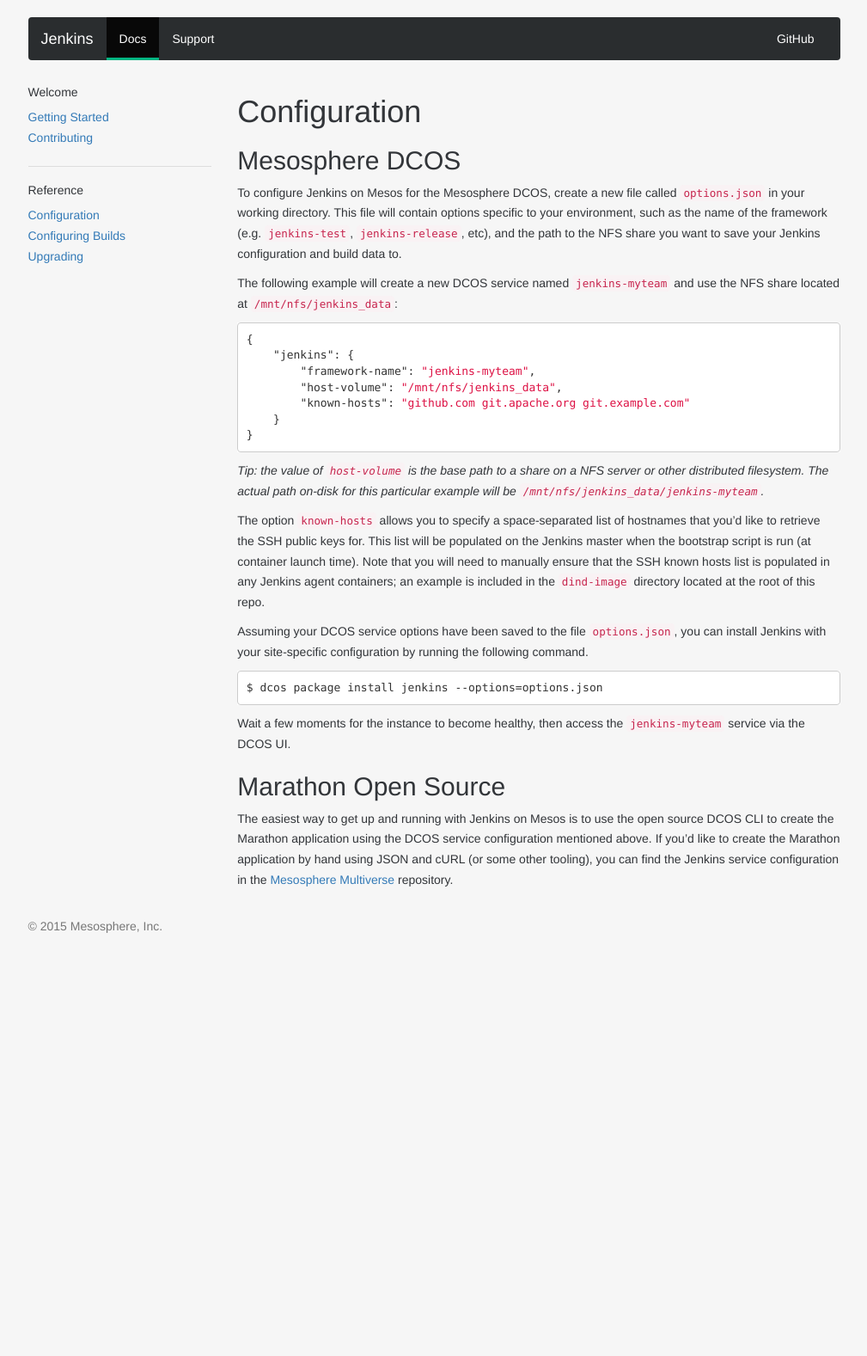
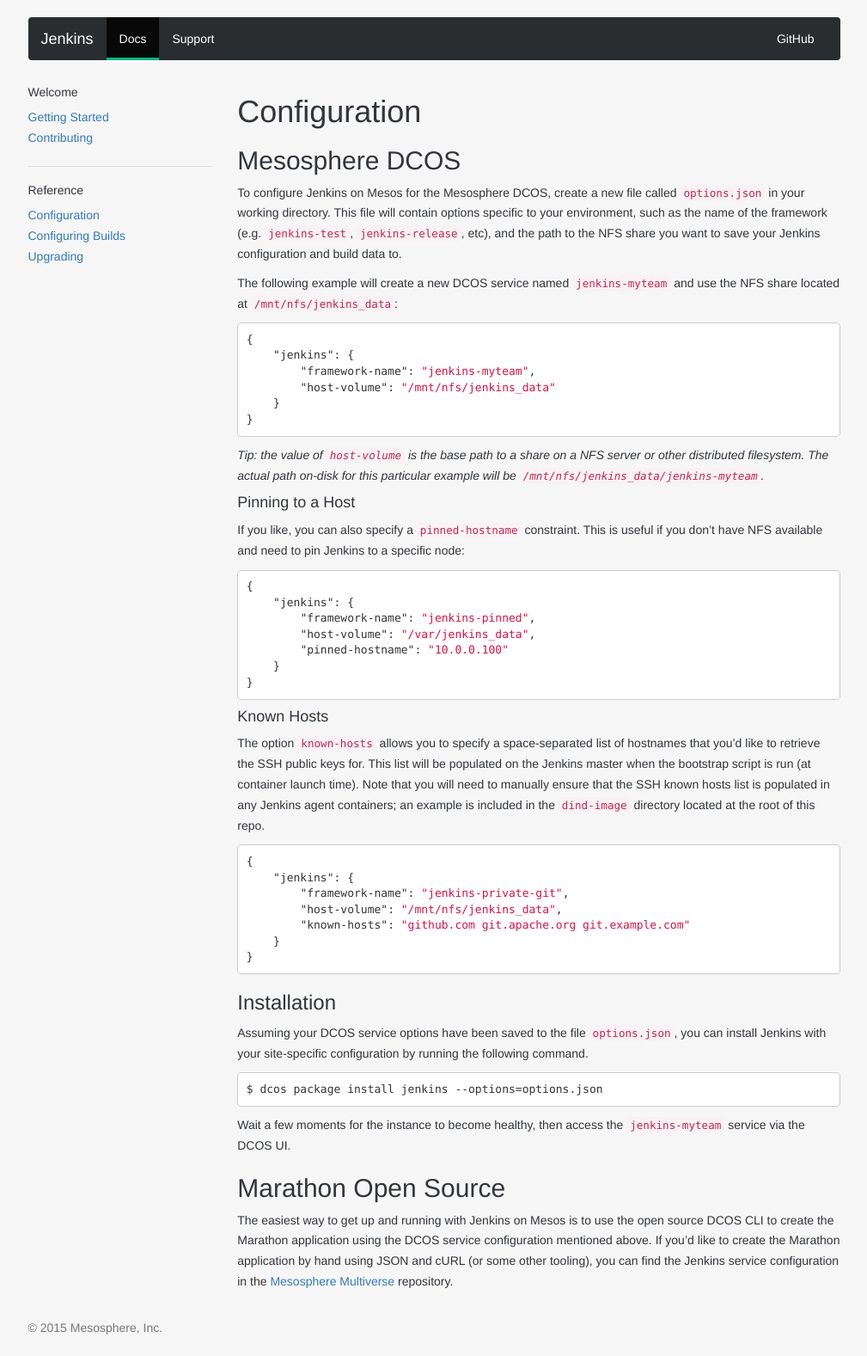
Before and after one commit to mesosphere/dcos-jenkins-service, a Jekyll site: the page built from docs/docs/configuration.md, in a window 1280 px wide. Shown: the whole page at 86% size, without its empty margins (135-1144 px from the left). Built offline with Jekyll 4.4.1, drawn with Linux system fonts in a browser that asks for light colours; nearby versions of some CDN libraries; some web fonts are replaced; before the commit the page ends 1110 px from its top, so only the background shows below that.

Commit message:
Update configuration docs to mention new hostname option

````diff
--- a/docs/docs/configuration.md
+++ b/docs/docs/configuration.md
@@ -29,12 +28,41 @@
 or other distributed filesystem. The actual path on-disk for this particular
 example will be `/mnt/nfs/jenkins_data/jenkins-myteam`.*
 
+#### Pinning to a Host
+
+If you like, you can also specify a `pinned-hostname` constraint. This is useful if
+you don't have NFS available and need to pin Jenkins to a specific node:
+
+```json
+{
+    "jenkins": {
+        "framework-name": "jenkins-pinned",
+        "host-volume": "/var/jenkins_data",
+        "pinned-hostname": "10.0.0.100"
+    }
+}
+```
+
+#### Known Hosts
+
 The option `known-hosts` allows you to specify a space-separated list of
 hostnames that you'd like to retrieve the SSH public keys for. This list will
 be populated on the Jenkins master when the bootstrap script is run (at
 container launch time). Note that you will need to manually ensure that the
 SSH known hosts list is populated in any Jenkins agent containers; an example
 is included in the `dind-image` directory located at the root of this repo.
+
+```json
+{
+    "jenkins": {
+        "framework-name": "jenkins-private-git",
+        "host-volume": "/mnt/nfs/jenkins_data",
+        "known-hosts": "github.com git.apache.org git.example.com"
+    }
+}
+```
+
+### Installation
 
 Assuming your DCOS service options have been saved to the file `options.json`,
 you can install Jenkins with your site-specific configuration by running
````
Also changed, not shown: other parts of docs/docs/configuration.md (+1 -2 lines).
